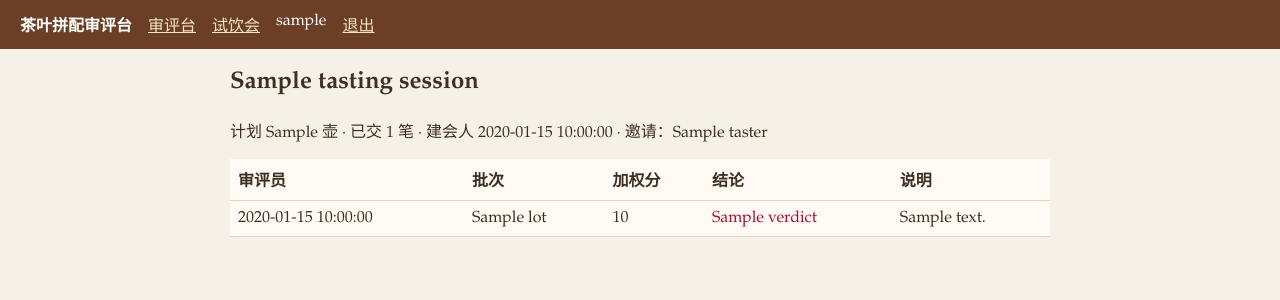
After one commit to lacsar712/cc-tb-b04-GSB, a Flask app: page /sessions/1 in a window 1280 px wide. The commit adds this page. Shown: the top 300 px of the page. Run offline with Flask 3, Linux system fonts and the light colour scheme; the visitor is signed in with stand-in values (Sample User, id 1); a database or web service that is not in the repository returns one stand-in record (values such as "Sample title"); some libraries are stand-ins or nearby versions.

Commit message:
feat: tasting sessions

```diff
--- a/backend/app.py
+++ b/backend/app.py
@@ -1,4 +1,5 @@
 import os
+import re
 from functools import wraps
 
 import psycopg2
@@ -12,6 +13,7 @@ app.secret_key = os.environ.get("FLASK_SECRET", "tea-cupping-dev-secret")
 
 ACCOUNTS = {
     "taster": {"password": "tea123456", "role": "writer"},
+    "taster2": {"password": "tea123456", "role": "writer"},
     "observer": {"password": "look123456", "role": "reader"},
 }
 
@@ -86,3 +88,113 @@ def create():
     if request.headers.get("HX-Request"):
         return render_template("_row.html", row=row)
     return redirect(url_for("home"))
+
+
+def parse_invites(raw):
+    return [n for n in re.split(r"[，,、;；\s]+", raw) if n]
+
+
+@app.get("/sessions")
+@login_required
+def sessions_index():
+    with db() as conn, conn.cursor(cursor_factory=RealDictCursor) as cur:
+        cur.execute(
+            """SELECT s.*,
+                      (SELECT COUNT(*) FROM session_cuppings c
+                        WHERE c.session_id = s.id) AS submitted
+                 FROM tasting_sessions s ORDER BY s.id DESC"""
+        )
+        sessions = cur.fetchall()
+    return render_template(
+        "sessions.html", sessions=sessions, can_write=session.get("role") == "writer"
+    )
+
+
+@app.post("/sessions")
+@login_required
+def session_create():
+    if session.get("role") != "writer":
+        return ("仅审评员可建试饮会", 403)
+    name = request.form.get("name", "").strip()
+    try:
+        planned_pots = int(request.form.get("planned_pots", ""))
+    except ValueError:
+        planned_pots = 0
+    invites = parse_invites(request.form.get("invites", ""))
+    if not name or planned_pots < 1 or not invites:
+        return ("会名、计划壶数（正整数）、邀请审评员名单均必填", 400)
+    with db() as conn, conn.cursor(cursor_factory=RealDictCursor) as cur:
+        cur.execute(
+            """INSERT INTO tasting_sessions (name, planned_pots, created_by)
+               VALUES (%s,%s,%s) RETURNING id""",
+            (name, planned_pots, session["user"]),
+        )
+        sid = cur.fetchone()["id"]
+        cur.executemany(
+            """INSERT INTO session_invites (session_id, taster)
+               VALUES (%s,%s) ON CONFLICT DO NOTHING""",
+            [(sid, taster) for taster in invites],
+        )
+        conn.commit()
+    return redirect(url_for("session_detail", sid=sid))
+
+
+@app.get("/sessions/<int:sid>")
+@login_required
+def session_detail(sid):
+    with db() as conn, conn.cursor(cursor_factory=RealDictCursor) as cur:
+        cur.execute("SELECT * FROM tasting_sessions WHERE id = %s", (sid,))
+        tasting = cur.fetchone()
+        if not tasting:
+            return ("试饮会不存在", 404)
+        cur.execute(
+            "SELECT taster FROM session_invites WHERE session_id = %s ORDER BY taster",
+            (sid,),
+        )
+        invites = [r["taster"] for r in cur.fetchall()]
+        cur.execute(
+            "SELECT * FROM session_cuppings WHERE session_id = %s ORDER BY id DESC",
+            (sid,),
+        )
+        rows = cur.fetchall()
+    can_write = session.get("role") == "writer" and session["user"] in invites
+    return render_template(
+        "session_detail.html",
+        tasting=tasting,
+        invites=invites,
+        rows=rows,
+        can_write=can_write,
+    )
+
+
+@app.post("/sessions/<int:sid>/cuppings")
+@login_required
+def session_cupping_create(sid):
+    if session.get("role") != "writer":
+        return ("仅审评员可提交会内审评", 403)
+    with db() as conn, conn.cursor(cursor_factory=RealDictCursor) as cur:
+        cur.execute("SELECT * FROM tasting_sessions WHERE id = %s", (sid,))
+        if not cur.fetchone():
+            return ("试饮会不存在", 404)
+        cur.execute(
+            "SELECT 1 FROM session_invites WHERE session_id = %s AND taster = %s",
+            (sid, session["user"]),
+        )
+        if not cur.fetchone():
+            return ("未受邀，不能向该试饮会提交审评", 403)
+        aroma = float(request.form["aroma"])
+        taste = float(request.form["taste"])
+        liquor = float(request.form["liquor"])
+        lot = request.form["lot"].strip()
+        verdict, note, score = weigh(aroma, taste, liquor)
+        cur.execute(
+            """INSERT INTO session_cuppings
+                   (session_id, lot, aroma, taste, liquor, score, verdict, note, created_by)
+               VALUES (%s,%s,%s,%s,%s,%s,%s,%s,%s) RETURNING *""",
+            (sid, lot, aroma, taste, liquor, score, verdict, note, session["user"]),
+        )
+        row = cur.fetchone()
+        conn.commit()
+    if request.headers.get("HX-Request"):
+        return render_template("_session_row.html", row=row)
+    return redirect(url_for("session_detail", sid=sid))
--- /dev/null
+++ b/backend/templates/_session_row.html
@@ -0,0 +1,7 @@
+<tr>
+  <td>{{ row.created_by }}</td>
+  <td>{{ row.lot }}</td>
+  <td>{{ row.score }}</td>
+  <td class="{% if row.verdict == '通过' %}pass{% else %}fail{% endif %}">{{ row.verdict }}</td>
+  <td>{{ row.note }}</td>
+</tr>
--- a/backend/templates/base.html
+++ b/backend/templates/base.html
@@ -18,6 +18,8 @@
   <header>
     <strong>茶叶拼配审评台</strong>
     {% if session.user %}
+      <a href="{{ url_for('home') }}">审评台</a>
+      <a href="{{ url_for('sessions_index') }}">试饮会</a>
       <span>{{ session.user }}</span>
       <a href="{{ url_for('logout') }}">退出</a>
     {% endif %}
--- /dev/null
+++ b/backend/templates/session_detail.html
@@ -0,0 +1,24 @@
+{% extends "base.html" %}
+{% block body %}
+<h2>{{ tasting.name }}</h2>
+<p>
+  计划 {{ tasting.planned_pots }} 壶 · 已交 {{ rows|length }} 笔 ·
+  建会人 {{ tasting.created_by }} · 邀请：{{ invites|join("、") }}
+</p>
+{% if can_write %}
+<form method="post" action="{{ url_for('session_cupping_create', sid=tasting.id) }}" data-swap="1">
+  <h3>交一笔会内审评</h3>
+  <input name="lot" placeholder="批次" required />
+  <input name="aroma" type="number" step="0.1" min="0" max="10" placeholder="香气" required />
+  <input name="taste" type="number" step="0.1" min="0" max="10" placeholder="滋味" required />
+  <input name="liquor" type="number" step="0.1" min="0" max="10" placeholder="汤色" required />
+  <button>提交</button>
+</form>
+{% endif %}
+<table>
+  <thead><tr><th>审评员</th><th>批次</th><th>加权分</th><th>结论</th><th>说明</th></tr></thead>
+  <tbody id="rows">
+    {% for row in rows %}{% include "_session_row.html" %}{% endfor %}
+  </tbody>
+</table>
+{% endblock %}
```
Also changed, not shown: backend/seed.py (+29 -0 lines), backend/templates/sessions.html (added, +25 -0 lines), README.md.
